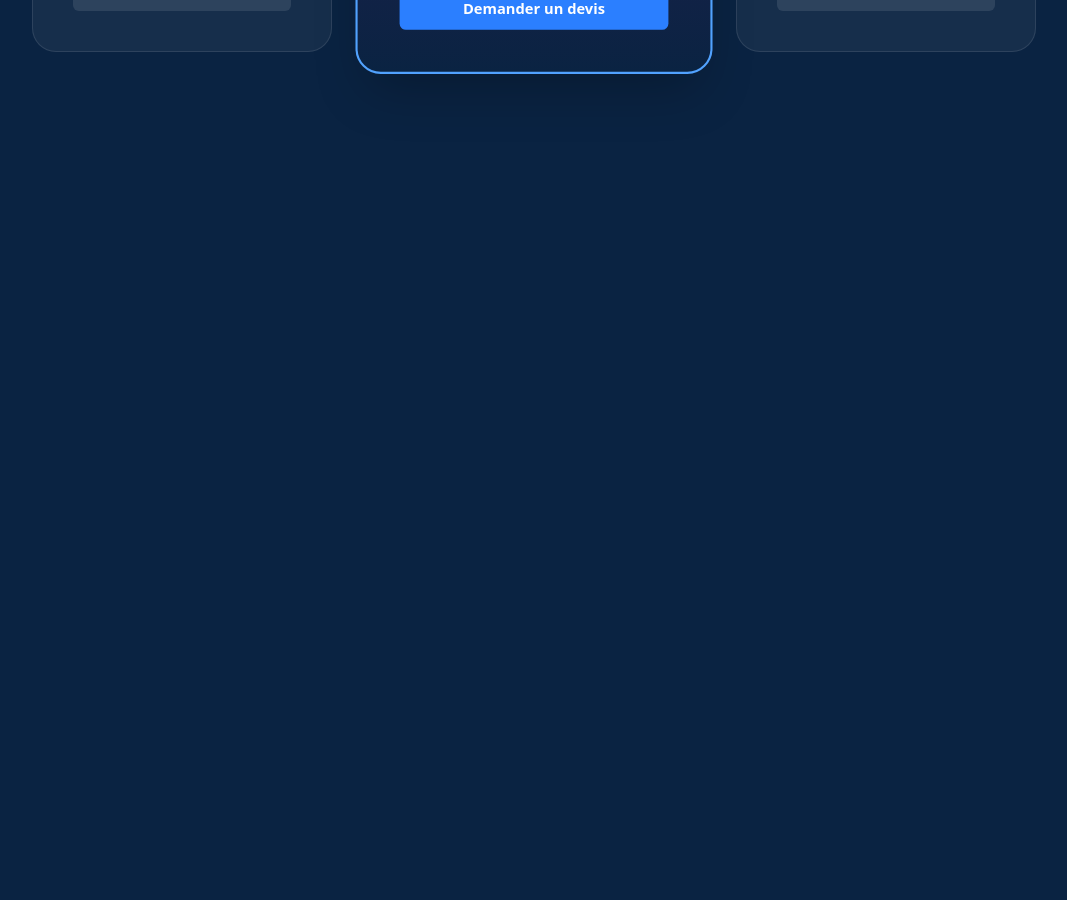
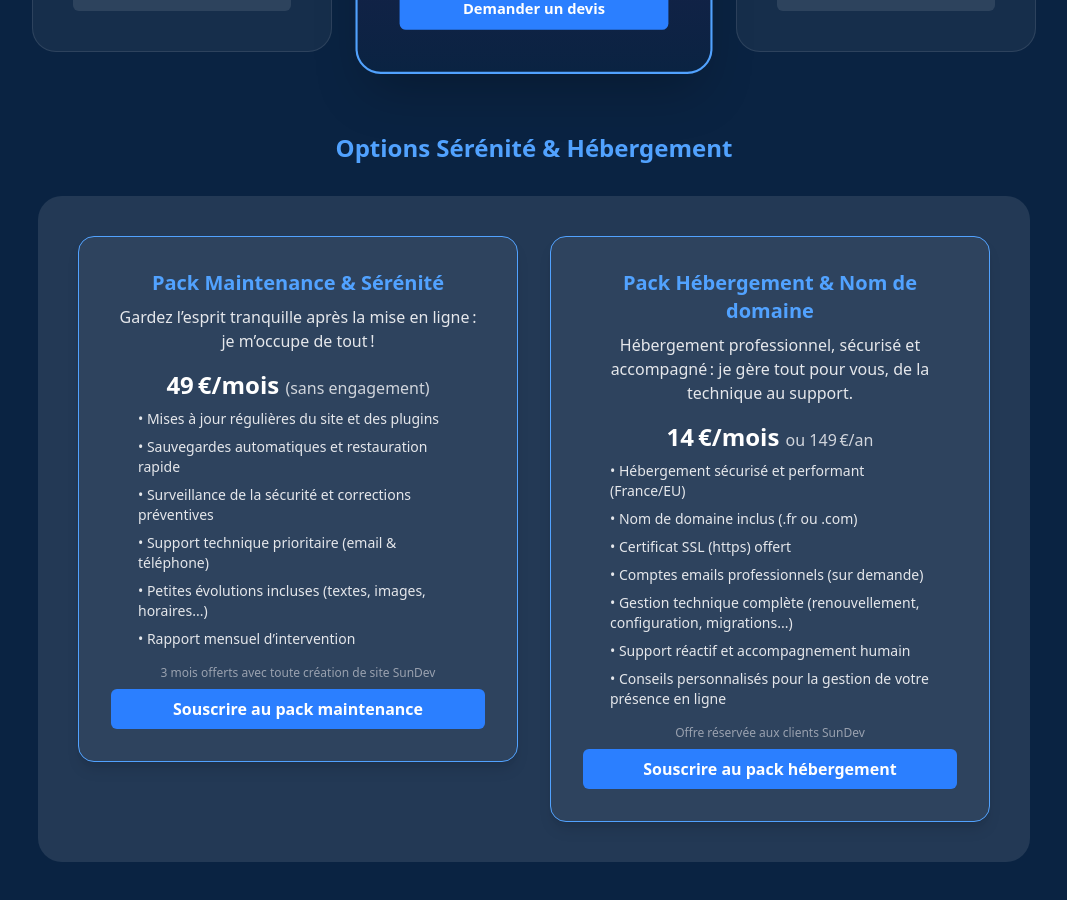
Before and after one commit to Sullivankow/portfolio, a React (Vite) app: page /services in a window 1280 px wide. Shown: the part 1220-2120 px from the top of the page, without its empty margins (106-1173 px from the left). Before the commit the page ends 1400 px from the top, so only its background shows below. Built offline with nearby package versions, Linux system fonts and the light colour scheme.

Commit message:
Ajout pack maintenance

```diff
--- a/src/components/services.tsx
+++ b/src/components/services.tsx
@@ -21,7 +21,7 @@ const services = [
     featured: false,
   },
   {
-    name: 'Site Pro & visibilité',
+    name: 'Site Premium & visibilité',
     id: 'service-pro',
     price: 'À partir de 1590€',
     description: "La solution la plus populaire pour les entrepreneurs et PME : site professionnel, référencement optimisé, accompagnement complet et évolutif.",
@@ -141,6 +141,48 @@ export default function Services() {
           </div>
         </div>
 
-    </section>
-  );
-}
+
+
+        {/* Section Packs */}
+        <section className="mx-auto mt-20 max-w-5xl px-4">
+          <h2 className="text-center text-2xl font-bold text-blue-400 mb-8">Options Sérénité & Hébergement</h2>
+          <div className="flex flex-col md:flex-row gap-8 justify-center items-stretch bg-white/10 rounded-3xl p-6 md:p-10">
+            {/* Pack Maintenance */}
+            <div className="flex-1 text-center flex flex-col h-full bg-white/5 border border-blue-400 rounded-2xl p-8 shadow-lg min-h-[500px]">
+              <h3 className="text-xl font-bold text-blue-400 mb-2">Pack Maintenance & Sérénité</h3>
+              <p className="text-base text-gray-200 mb-4">Gardez l’esprit tranquille après la mise en ligne : je m’occupe de tout !</p>
+              <div className="text-2xl font-bold text-white mb-2">49 €/mois <span className="text-base font-normal text-gray-300">(sans engagement)</span></div>
+              <ul className="text-left text-gray-200 space-y-2 text-sm mb-4 mx-auto max-w-xs">
+                <li>• Mises à jour régulières du site et des plugins</li>
+                <li>• Sauvegardes automatiques et restauration rapide</li>
+                <li>• Surveillance de la sécurité et corrections préventives</li>
+                <li>• Support technique prioritaire (email & téléphone)</li>
+                <li>• Petites évolutions incluses (textes, images, horaires...)</li>
+                <li>• Rapport mensuel d’intervention</li>
+              </ul>
+              <div className="text-xs text-gray-400 mb-2">3 mois offerts avec toute création de site SunDev</div>
+              <a href="#contact" className="bg-blue-500 text-white rounded-md px-4 py-2 font-semibold hover:bg-blue-400 transition-colors duration-200">Souscrire au pack maintenance</a>
+            </div>
+            {/* Pack Hébergement */}
+            <div className="flex-1 text-center flex flex-col h-full bg-white/5 border border-blue-400 rounded-2xl p-8 shadow-lg min-h-[500px]">
+              <h3 className="text-xl font-bold text-blue-400 mb-2">Pack Hébergement & Nom de domaine</h3>
+              <p className="text-base text-gray-200 mb-4">Hébergement professionnel, sécurisé et accompagné : je gère tout pour vous, de la technique au support.</p>
+              <div className="text-2xl font-bold text-white mb-2">14 €/mois <span className="text-base font-normal text-gray-300">ou 149 €/an</span></div>
+              <ul className="text-left text-gray-200 space-y-2 text-sm mb-4 mx-auto max-w-xs">
+                <li>• Hébergement sécurisé et performant (France/EU)</li>
+                <li>• Nom de domaine inclus (.fr ou .com)</li>
+                <li>• Certificat SSL (https) offert</li>
+                <li>• Comptes emails professionnels (sur demande)</li>
+                <li>• Gestion technique complète (renouvellement, configuration, migrations...)</li>
+                <li>• Support réactif et accompagnement humain</li>
+                <li>• Conseils personnalisés pour la gestion de votre présence en ligne</li>
+              </ul>
+              <div className="text-xs text-gray-400 mb-2">Offre réservée aux clients SunDev</div>
+              <a href="#contact" className="bg-blue-500 text-white rounded-md px-4 py-2 font-semibold hover:bg-blue-400 transition-colors duration-200">Souscrire au pack hébergement</a>
+            </div>
+          </div>
+        </section>
+
+      </section>
+    );
+  }
```
